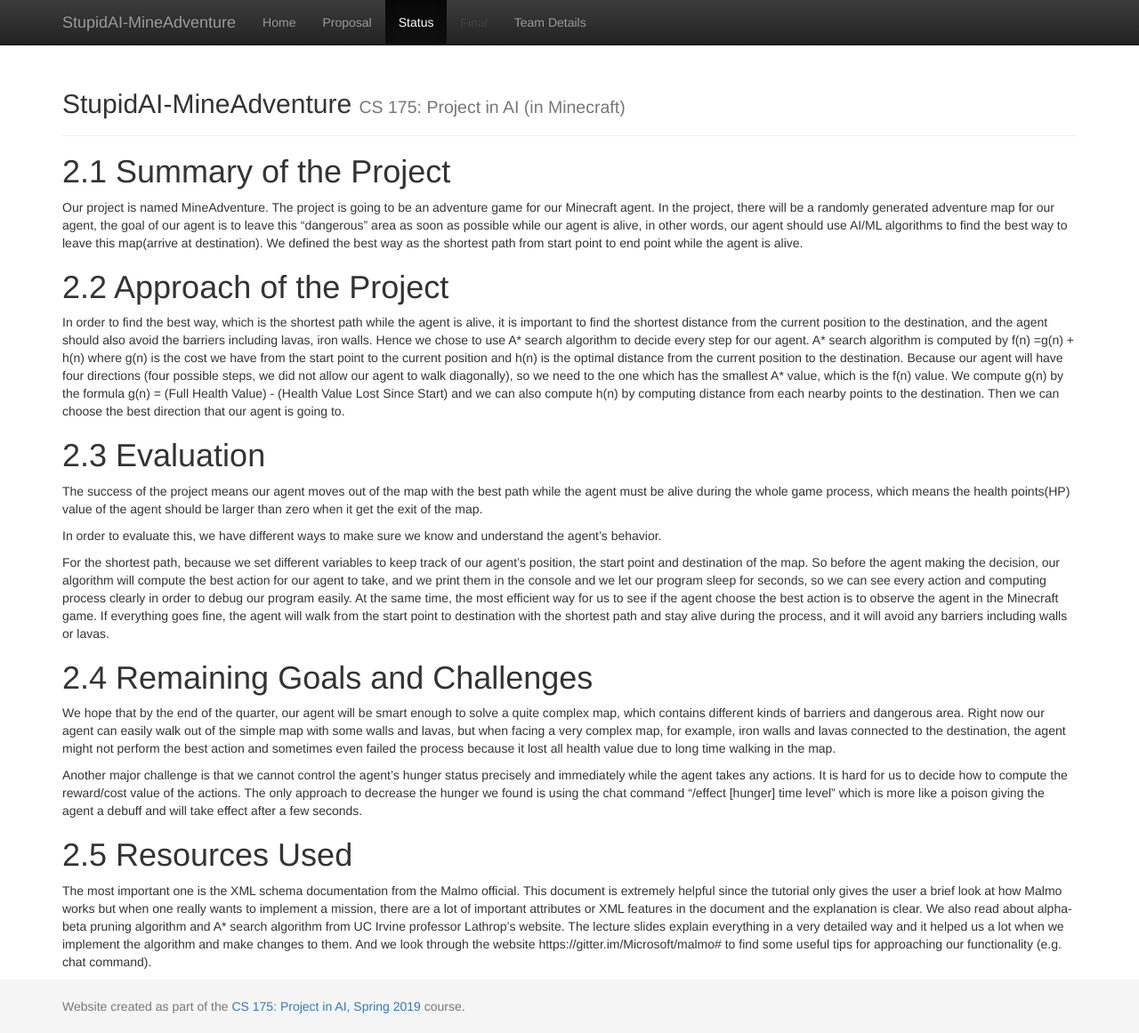
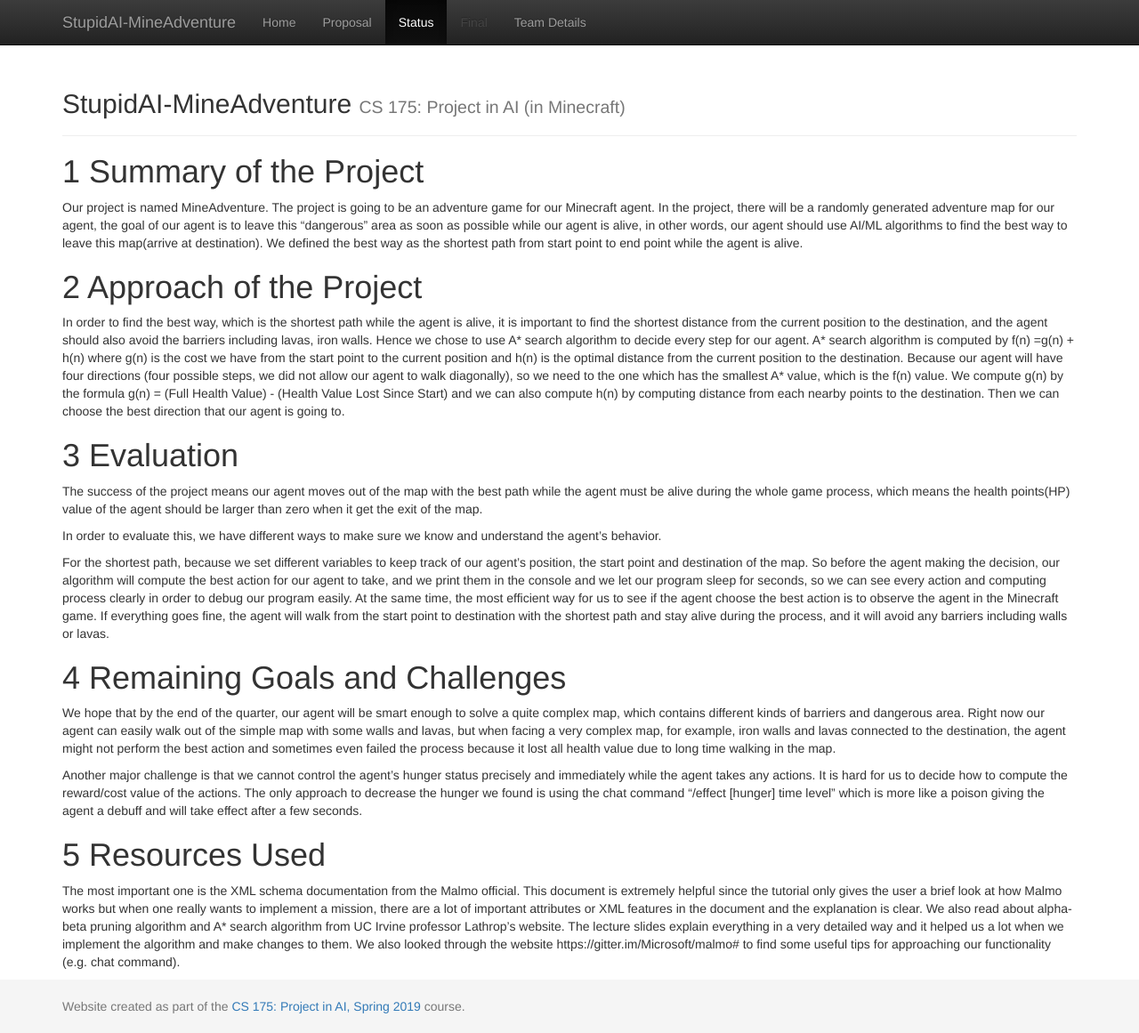
Before and after one commit to YizhuoWu/StupidAI-MineAdventure, a Jekyll site: the page built from docs/status.md, in a window 1280 px wide and 1161 px high. Shown: the whole window at 89% size. Built offline with Jekyll 4.4.1, drawn with Linux system fonts in a browser that asks for light colours.

Commit message:
Updated website

```diff
--- a/docs/status.md
+++ b/docs/status.md
@@ -3,13 +3,13 @@
 title: Status
 ---
 
-# 2.1 Summary of the Project
+# 1 Summary of the Project
 
 Our project is named MineAdventure. The project is going to be an adventure game for our Minecraft agent. In the project, there will be a randomly generated adventure map
 for our agent, the goal of our agent is to leave this “dangerous” area as soon as possible while our agent is alive, in other words, our agent should use AI/ML algorithms
 to find the best way to leave this map(arrive at destination). We defined the best way as the shortest path from start point to end point while the agent is alive.
 
-# 2.2 Approach of the Project
+# 2 Approach of the Project
 
 In order to find the best way, which is the shortest path while the agent is alive, it is important to find the shortest distance from the current position to the destination, and
 the agent should also avoid the barriers including lavas, iron walls. Hence we chose to use A* search algorithm to decide every step for our agent. A* search algorithm is
@@ -18,7 +18,7 @@
 A* value, which is the f(n) value. We compute g(n) by the formula g(n) = (Full Health Value) - (Health Value Lost Since Start) and we can also compute h(n) by computing distance
 from each nearby points to the destination. Then we can choose the best direction that our agent is going to.
 
-# 2.3 Evaluation
+# 3 Evaluation
 
 The success of the project means our agent moves out of the map with the best path while the agent must be alive during the whole game process, which means the health points(HP)
 value of the agent should be larger than zero when it get the exit of the map.
@@ -32,7 +32,7 @@
 including walls or lavas.
 
 
-# 2.4 Remaining Goals and Challenges
+# 4 Remaining Goals and Challenges
 
 We hope that by the end of the quarter, our agent will be smart enough to solve a quite complex map, which contains different kinds of barriers and dangerous area. Right now our agent
 can easily walk out of the simple map with some walls and lavas, but when facing a very complex map, for example, iron walls and lavas connected to the destination, the agent
@@ -42,9 +42,9 @@
 the reward/cost value of the actions. The only approach to decrease the hunger we found is using the chat command “/effect [hunger] time level” which is more like a poison giving
 the agent a debuff and will take effect after a few seconds.
 
-# 2.5 Resources Used
+# 5 Resources Used
 The most important one is the XML schema documentation from the Malmo official. This document is extremely helpful since the tutorial only gives the user a brief look at how
 Malmo works but when one really wants to implement a mission, there are a lot of important attributes or XML features in the document and the explanation is clear.
 We also read about alpha-beta pruning algorithm and A* search algorithm from UC Irvine professor Lathrop’s website. The lecture slides explain everything in a very detailed way
 and it helped us a lot when we implement the algorithm and make changes to them.
-And we look through the website https://gitter.im/Microsoft/malmo# to find some useful tips for approaching our functionality (e.g. chat command).
+We also looked through the website https://gitter.im/Microsoft/malmo# to find some useful tips for approaching our functionality (e.g. chat command).
```
Also changed, not shown: docs/index.md (+7 -0 lines).
